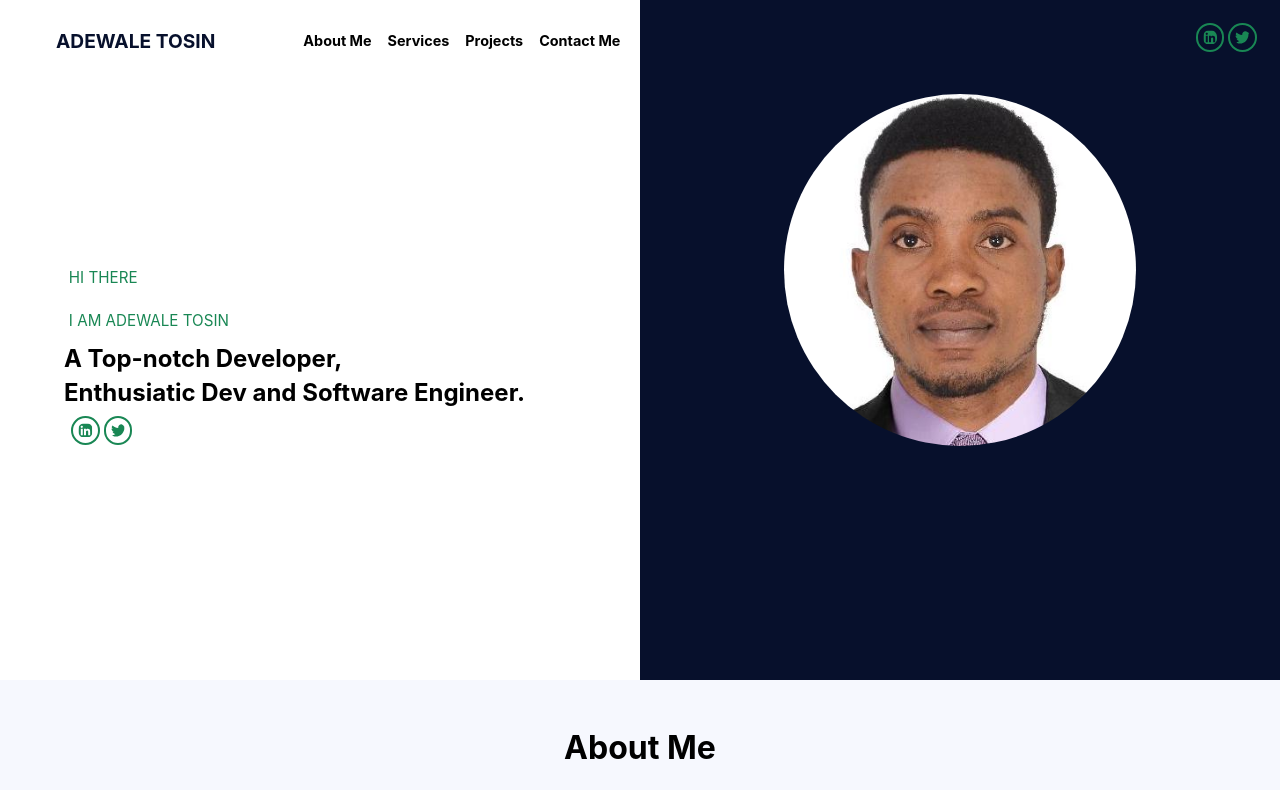
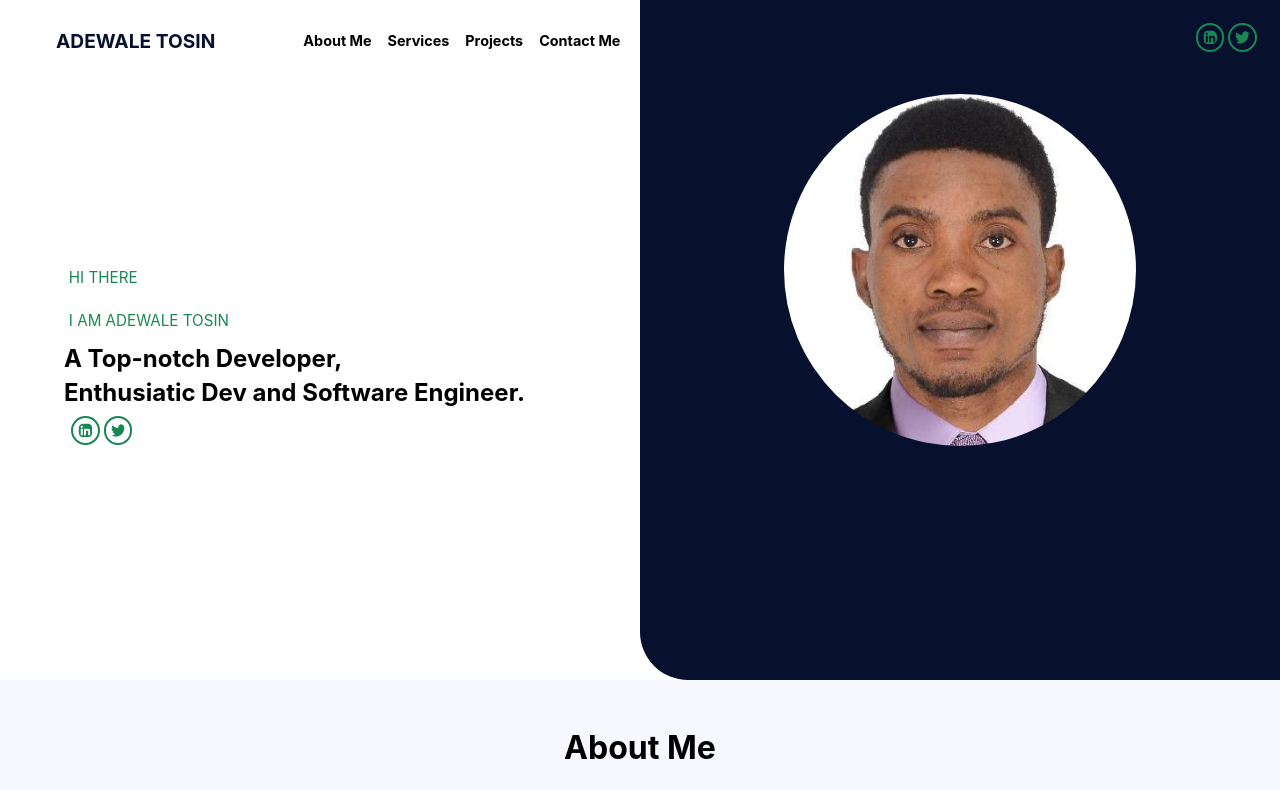
Before and after one commit to Tosmel2/PortfolioReact, a React (Create React App) app: page / in a window 1280 px wide. Shown: the top 790 px of the page. Built offline with nearby package versions, Linux system fonts and the light colour scheme.

Commit message:
profile updated

```diff
--- a/src/components/profile.css
+++ b/src/components/profile.css
@@ -30,6 +30,7 @@
 .profileCard .rightProfile{
   width: 50%;
   height: 100%;
+  border-bottom-left-radius: 3rem;
   /* border: 2px solid blue; */
   background-color: #07102C;
   /* background-color: #f3b184; */
```
